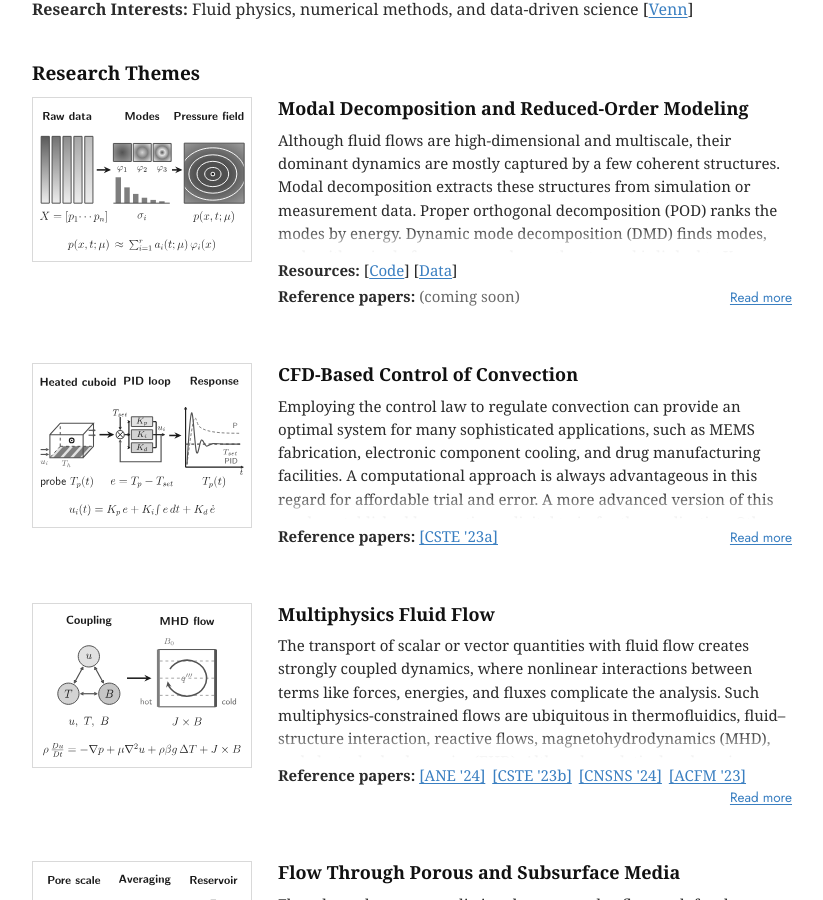
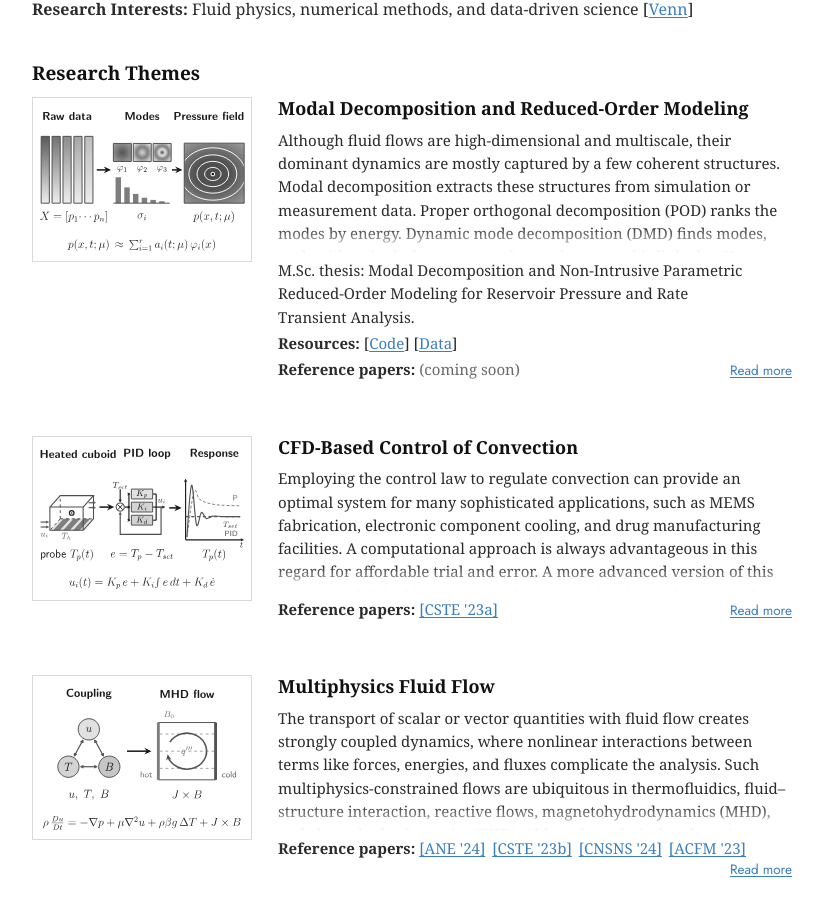
Before and after one commit to niloydebme/webpage, a Jekyll site: the page built from _pages/research.html, in a window 1280 px wide and 900 px high, scrolled down 338 px. Shown: the whole window, without its empty margins (228-1051 px from the left). Built offline with Jekyll 4.4.1, drawn with Linux system fonts in a browser that asks for light colours; some web fonts are replaced.

Commit message:
Research: keep thesis line visible

```diff
--- a/_pages/research.html
+++ b/_pages/research.html
@@ -123,9 +123,9 @@ author_profile: true
     <div class="theme-text">
     <p>Although fluid flows are high-dimensional and multiscale, their dominant dynamics are mostly captured by a few coherent structures. Modal decomposition extracts these structures from simulation or measurement data. Proper orthogonal decomposition (POD) ranks the modes by energy. Dynamic mode decomposition (DMD) finds modes, each with a single frequency and growth rate, and is linked to Koopman operator theory. Singular spectrum analysis (SSA) applies a related idea to time series to separate trend, oscillation, and noise.</p>
     <p>These modes form a basis for reduced-order models (ROMs). A ROM approximates the full model at a fraction of its cost and makes many-query tasks tractable. Intrusive ROMs project the governing equations onto the reduced basis by Galerkin projection. They need access to the solver and can become unstable for nonlinear or convection-dominated flows. Non-intrusive ROMs learn the reduced dynamics from data. A common example is operator inference, which fits polynomial reduced operators to snapshot data by least squares without modifying the solver. Parametric ROMs extend this across physical or design parameters by interpolating the reduced operators, for example with radial basis functions. Linear subspaces need many modes for moving shocks and fronts, where nonlinear manifolds, autoencoders, and operator learning can have an advantage.</p>
-    <p>M.Sc. thesis: Modal Decomposition and Non-Intrusive Parametric Reduced-Order Modeling for Reservoir Pressure and Rate Transient Analysis.</p>
     </div>
     <div class="theme-foot">
+    <p class="theme-res">M.Sc. thesis: Modal Decomposition and Non-Intrusive Parametric Reduced-Order Modeling for Reservoir Pressure and Rate Transient Analysis.</p>
     <p class="theme-res"><strong>Resources:</strong> [<a href="https://github.com/niloydebme/reservoir-opinf-rom" target="_blank" rel="noopener">Code</a>] [<a href="https://doi.org/10.5281/zenodo.21492749" target="_blank" rel="noopener">Data</a>]</p>
     {% include theme-refs.html ids="" %}
     <button type="button" class="read-more" hidden>Read more</button>
```
